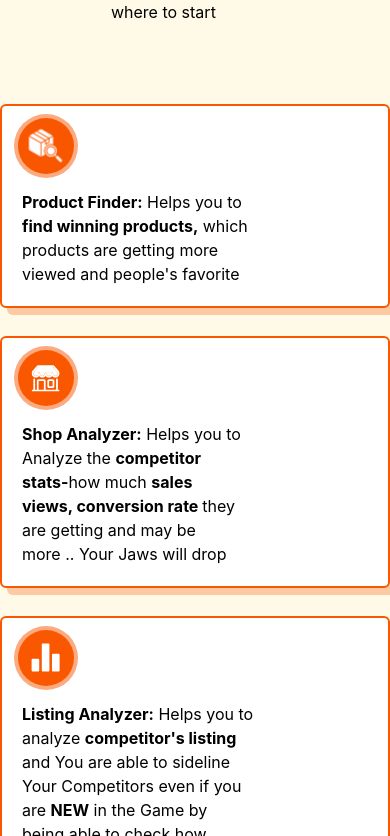
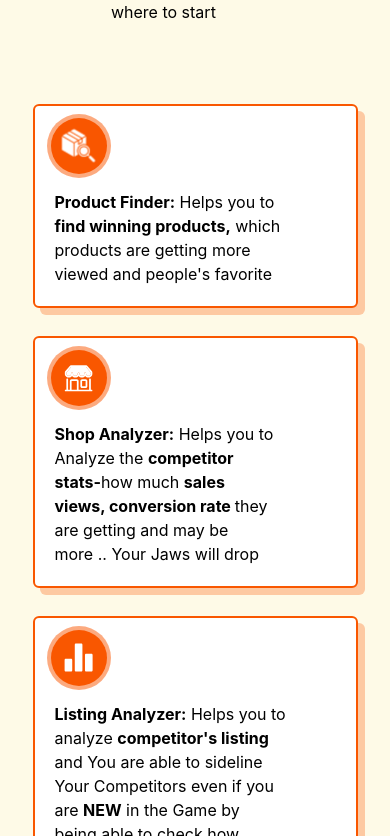
Before and after one commit to manishrohila/sellerkin-desktop, a React (Create React App) app: page / in a window 390 px wide. Shown: the part 8168-9004 px from the top of the page. Built offline with nearby package versions, Linux system fonts and the light colour scheme.

Commit message:
boxes allignment change in fourth page

```diff
--- a/src/components/Fourth.js
+++ b/src/components/Fourth.js
@@ -103,9 +103,9 @@ const Fourth = () => {
 
 
 
-            <div className='flex gap-7 flex-col md:flex-row justify-center pb-16 '>
+            <div className='md:flex hidden gap-7 flex-col md:flex-row justify-center pb-16 '>
 
-                <div className=' bg-custom-color-2 border-2 border-custom-color-1 rounded-md shadow-custom h-1/2'>
+                <div className=' bg-custom-color-2 border-2 border-custom-color-1 rounded-md shadow-custom h-1/2 '>
                     <div className='relative ml-3 top-2'>
                         <p><img src={first} alt=" img" className='h-16 w-16' /></p>
                     </div>
@@ -160,6 +160,63 @@ const Fourth = () => {
 
 
             </div>
+            <div className='flex md:hidden gap-7 flex-col justify-center pb-16 '>
+
+                <div className=' bg-custom-color-2 border-2 border-custom-color-1 rounded-md shadow-custom h-1/2 w-5/6 mx-auto  flex flex-col'>
+                    <div className='relative ml-3 top-2'>
+                        <p><img src={first} alt=" img" className='h-16 w-16' /></p>
+                    </div>
+                    <div className='text-base flex flex-col  p-5 '>
+
+                        <p><strong>Product Finder:</strong> Helps you to</p>
+                        <p><strong>find winning products,</strong> which </p>
+                        <p>products are getting more</p>
+                        <p>viewed and people's favorite</p>
+                    </div>
+                </div>
+
+                <div className=' bg-custom-color-2 border-2 border-custom-color-1 rounded-md shadow-custom h-3/5 w-5/6 mx-auto '>
+                    <div className='relative ml-3 top-2'>
+                        <p><img src={second} alt=" img" className='h-16 w-16' /></p>
+                    </div>
+                    <div className='text-base flex flex-col  p-5 '>
+
+
+                        <p><strong>Shop Analyzer:</strong> Helps you to</p>
+                        <p>Analyze the <strong>competitor</strong></p>
+                        <p><strong>stats-</strong>how much <strong>sales</strong></p>
+                        <p><strong>views, conversion rate </strong> they</p>
+                        <p>are getting and may be</p>
+                        <p>more .. Your Jaws will drop</p>
+                    </div>
+                </div>
+
+                <div className=' bg-custom-color-2 border-2 border-custom-color-1 rounded-md shadow-custom w-5/6 mx-auto '>
+                    <div className='relative ml-3 top-2'>
+                        <p><img src={third} alt=" img" className='h-16 w-16' /></p>
+                    </div>
+                    <div className='text-base flex flex-col  p-5 '>
+
+
+
+                        <p> <strong>Listing Analyzer:</strong> Helps you to</p>
+                        <p>analyze <strong> competitor's listing</strong></p>
+                        <p>and You are able to sideline</p>
+                        <p>Your Competitors even if you</p>
+                        <p>are <strong>NEW</strong> in the Game by</p>
+
+                        <p>being able to check how</p>
+                        <p>more <strong>quantity is left</strong> and Your </p>
+                        <p><strong>Listing</strong>will be able to <strong>Shine &</strong> </p>
+                        <p><strong>Rank</strong> in the <strong>Marketplace</strong></p>
+                    </div>
+                </div>
+
+
+
+
+
+            </div>
 
 
 
```
